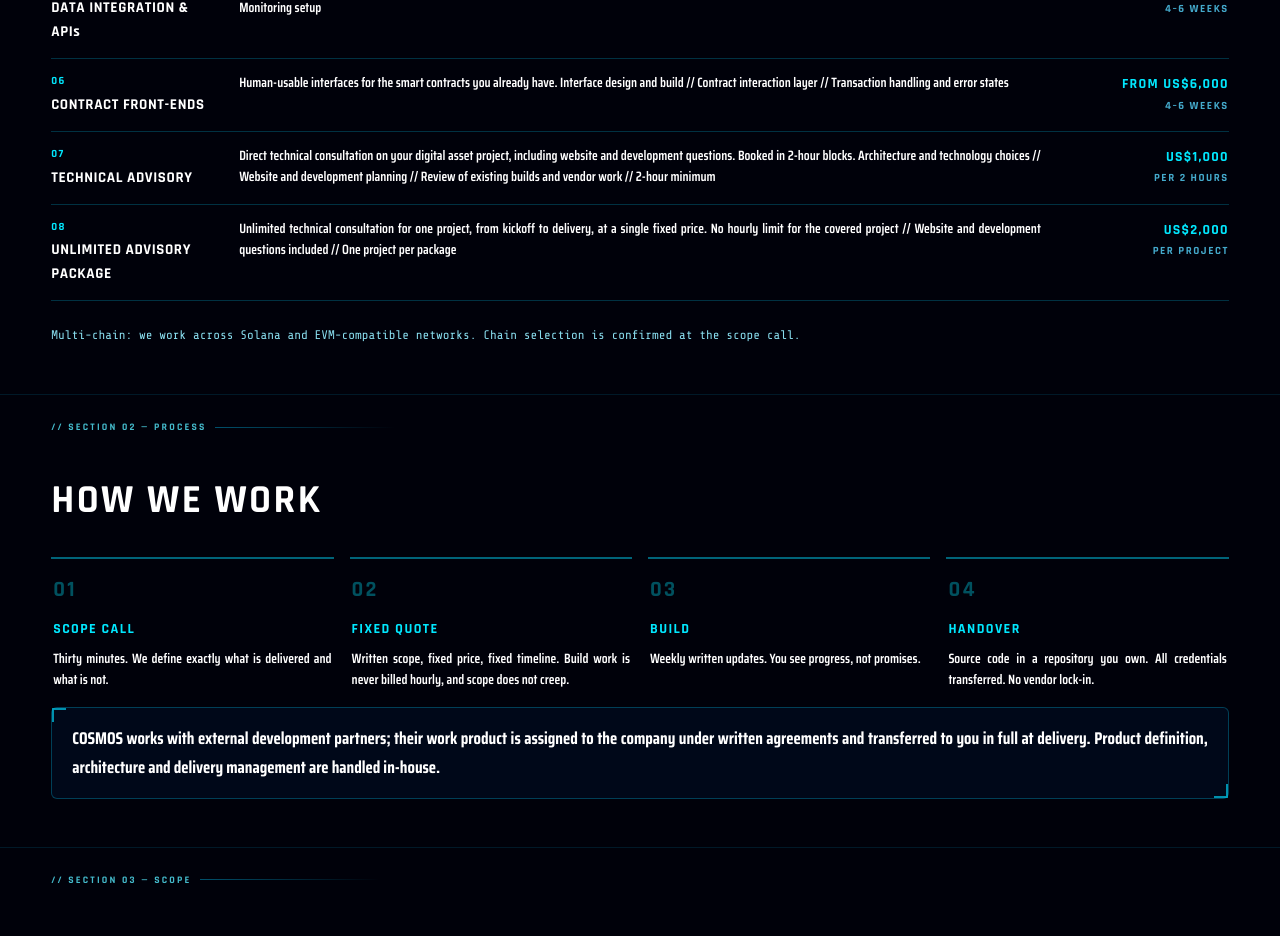
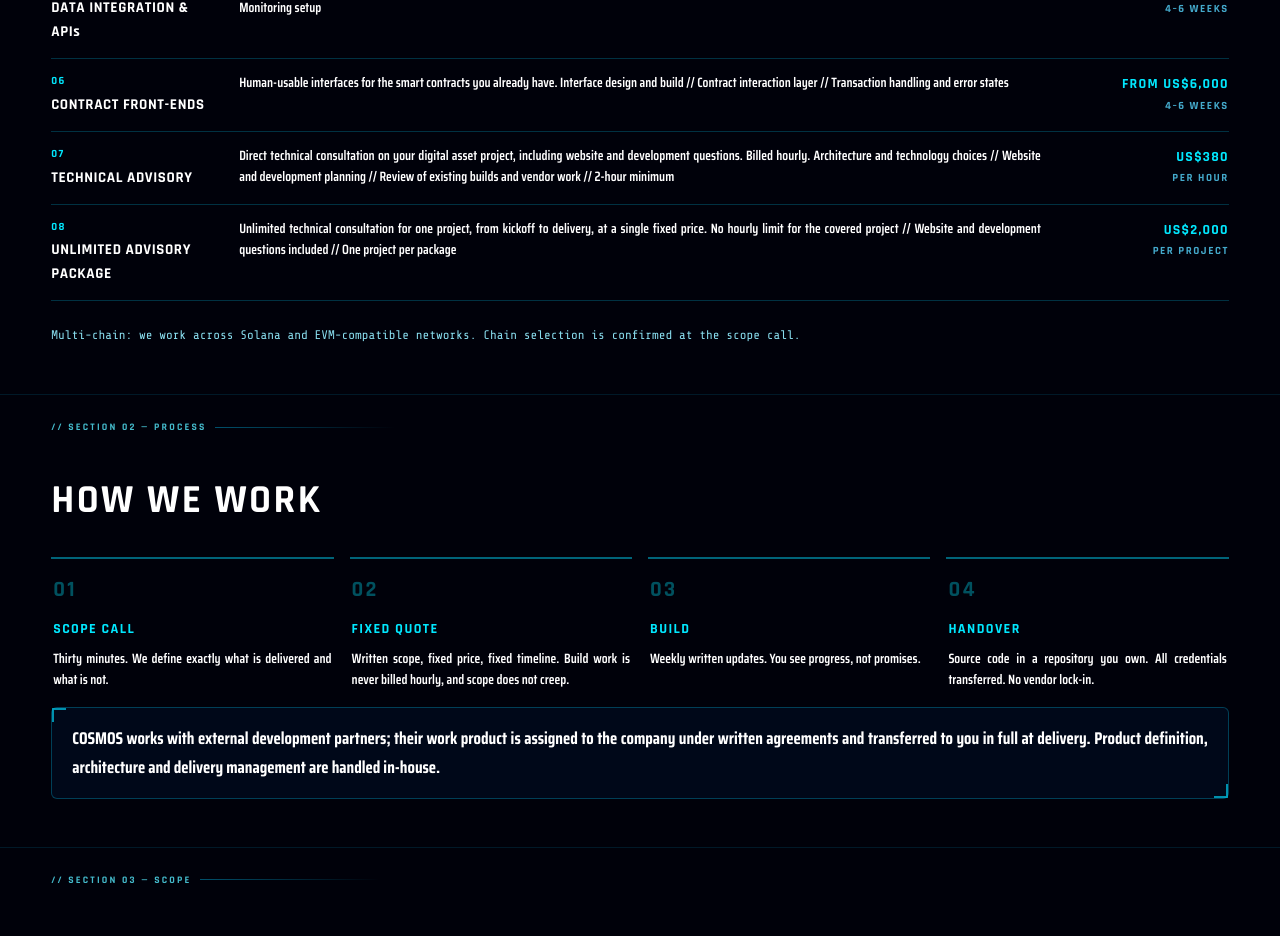
Before and after one commit to cosmosledgerlabs/cosmosledgerlabs-website, a Next.js app: page /services in a window 1280 px wide. Shown: the part 1073-2009 px from the top of the page. Built offline with nearby package versions, Linux system fonts and the light colour scheme; no server answers.

Commit message:
Update technical advisory service details and pricing

```diff
--- a/pages/services.js
+++ b/pages/services.js
@@ -108,8 +108,8 @@ const SERVICES = [
     n: '07',
     name: { en: 'TECHNICAL ADVISORY', zh: '技術顧問諮詢' },
     lead: {
-      en: 'Direct technical consultation on your digital asset project, including website and development questions. Booked in 2-hour blocks.',
-      zh: '針對您的數位資產專案提供直接技術諮詢，包括網站與開發相關問題。以 2 小時為單位預約。',
+      en: 'Direct technical consultation on your digital asset project, including website and development questions. Billed hourly.',
+      zh: '針對您的數位資產專案提供直接技術諮詢，包括網站與開發相關問題。按小時計費。',
     },
     items: [
       { en: 'Architecture and technology choices', zh: '架構與技術選型' },
@@ -117,9 +117,9 @@ const SERVICES = [
       { en: 'Review of existing builds and vendor work', zh: '既有成果與外包工作審閱' },
       { en: '2-hour minimum', zh: '最少 2 小時' },
     ],
-    price: 'US$1,000',
+    price: 'US$380',
     fixed: true,
-    time: { en: 'PER 2 HOURS', zh: '每 2 小時' },
+    time: { en: 'PER HOUR', zh: '每小時' },
   },
   {
     n: '08',
```
